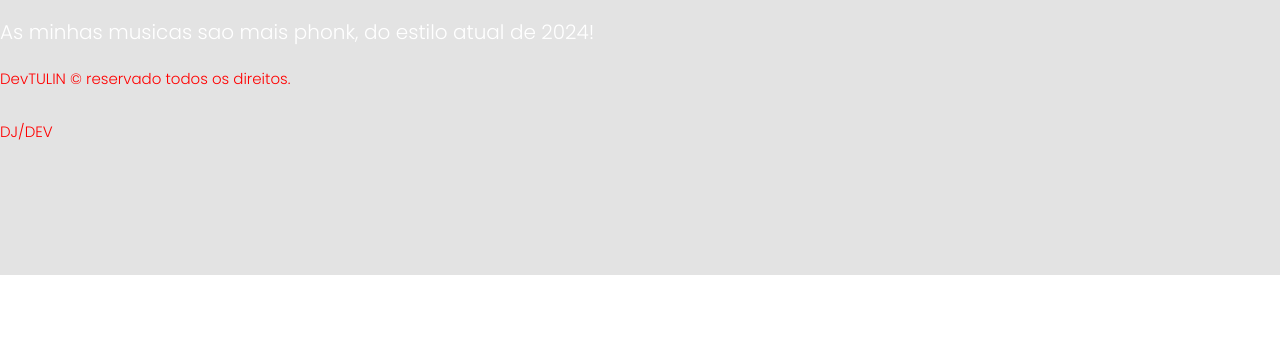
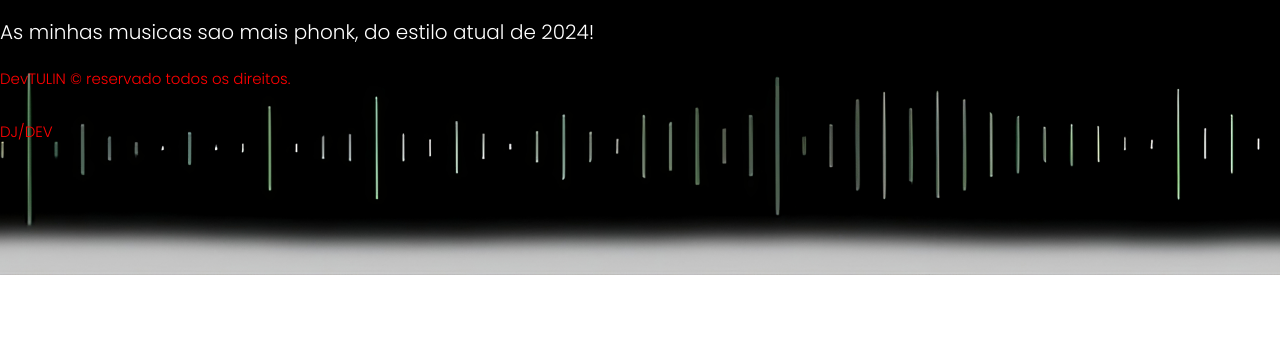
Before and after one commit to tutudobem/SiteDeMusica, a plain HTML site: page sobremim.html in a window 1280 px wide. Shown: the part 525-877 px from the top of the page. Drawn offline with nearby package versions, Linux system fonts and the light colour scheme; the site is published under a folder, as on GitHub Pages, so addresses that start at the root find nothing.

Commit message:
Update csssite2.css

```diff
--- a/csssite2.css
+++ b/csssite2.css
@@ -168,7 +168,7 @@ header .btn-contato button:hover, .hero-site button:hover{
 section.hero-site{
 
     height: 100vh;
-    background-image: url(/images/fundo.png);
+    background-image: url(images/fundo.png);
     background-repeat: no-repeat;
     background-size: cover;
     background-position: center;
```
